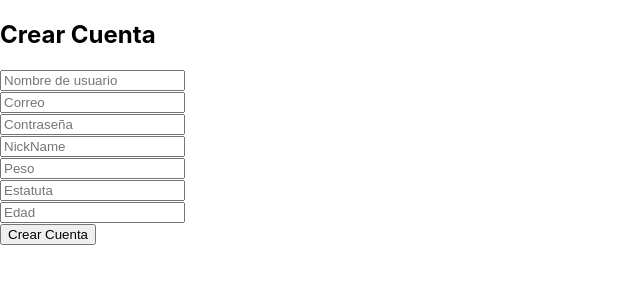
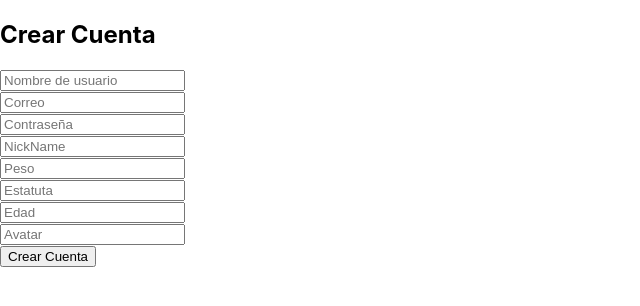
Before and after one commit to RaudelCasas1603/MetaCalor, a React (Create React App) app: page /signup in a window 1280 px wide. Shown: the top 306 px of the page, without its empty margins (0-640 px from the left). Built offline with nearby package versions, Linux system fonts and the light colour scheme.

Commit message:
Add Avatar Url on User

```diff
--- a/src/SignUp.js
+++ b/src/SignUp.js
@@ -11,6 +11,7 @@ class SignUp extends Component {
       weight: '',
       height: '',
       age: '',
+      avatar: '',
       imc: '',
     };
     this.handleInputChange = this.handleInputChange.bind(this);
@@ -25,11 +26,11 @@ class SignUp extends Component {
   }
 
   handleSignUp() {
-    const { username, password, name, email, weight, height, age, imc } = this.state;
+    const { username, password, name, email, weight, height, age, avatar, imc } = this.state;
 
     // Construir la URL con parámetros de consulta
-    const url = `https://metacalor-e.000webhostapp.com/Access/signUp.php?nombre=${name}&correo=${email}&passwd=${password}&nickname=${username}&peso=${weight}&estatura=${height}&edad=${age}`;
-    if (!username || !password || !name || !email || !weight || !height || !age) {
+    const url = `https://metacalor-e.000webhostapp.com/Access/signUp.php?nombre=${name}&correo=${email}&passwd=${password}&nickname=${username}&peso=${weight}&estatura=${height}&edad=${age}&avatar=${avatar}`;
+    if (!username || !password || !name || !email || !weight || !height || !age || !avatar) {
       alert('Por favor, complete todos los campos.');
       return; // No realizar la solicitud si faltan campos
     }
@@ -117,6 +118,15 @@ class SignUp extends Component {
           />
         </div>
         <div>
+          <input
+            type="url"
+            name="avatar"
+            placeholder='Avatar'
+            value={this.state.avatar}
+            onChange={this.handleInputChange}
+          />
+        </div>
+        <div>
           <button onClick={this.handleSignUp}>Crear Cuenta</button>
         </div>
       </div>
```
Also changed, not shown: 2 other files (tests, documents, lock files or other folders).
